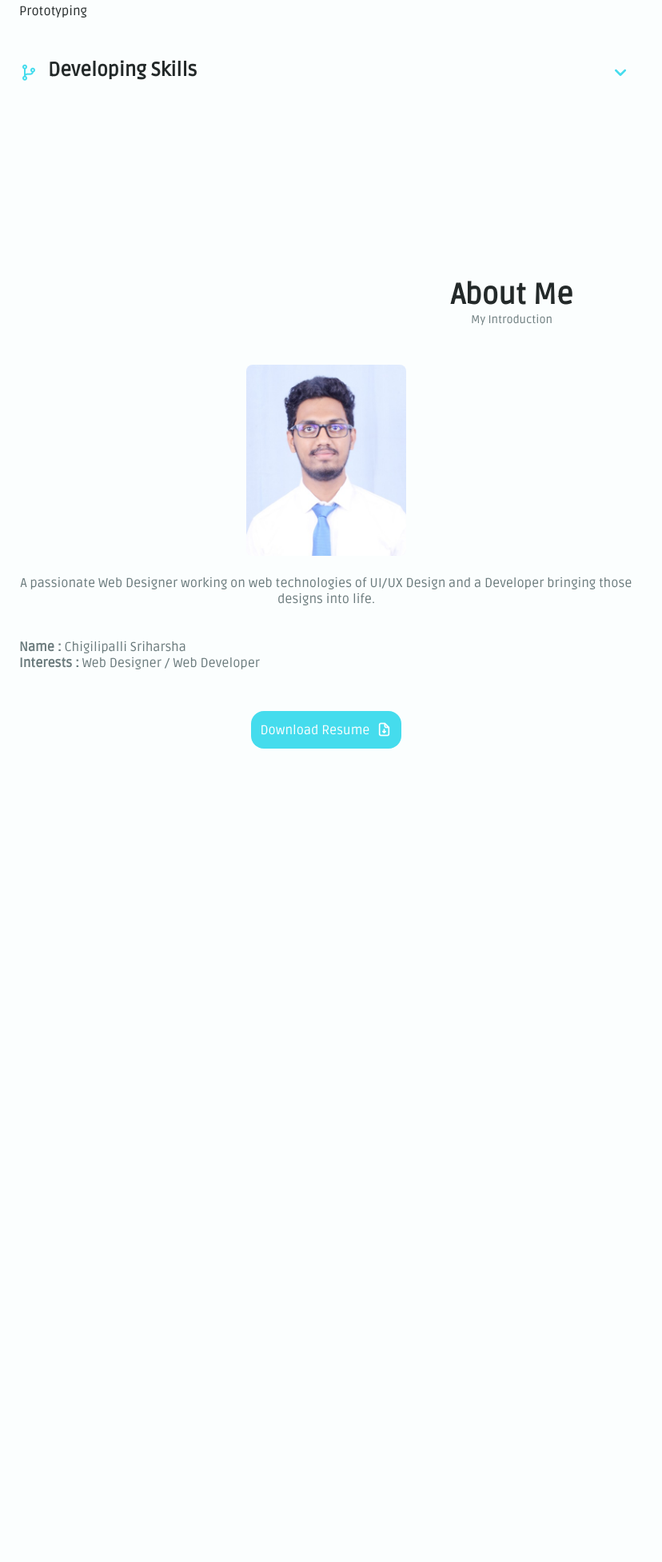
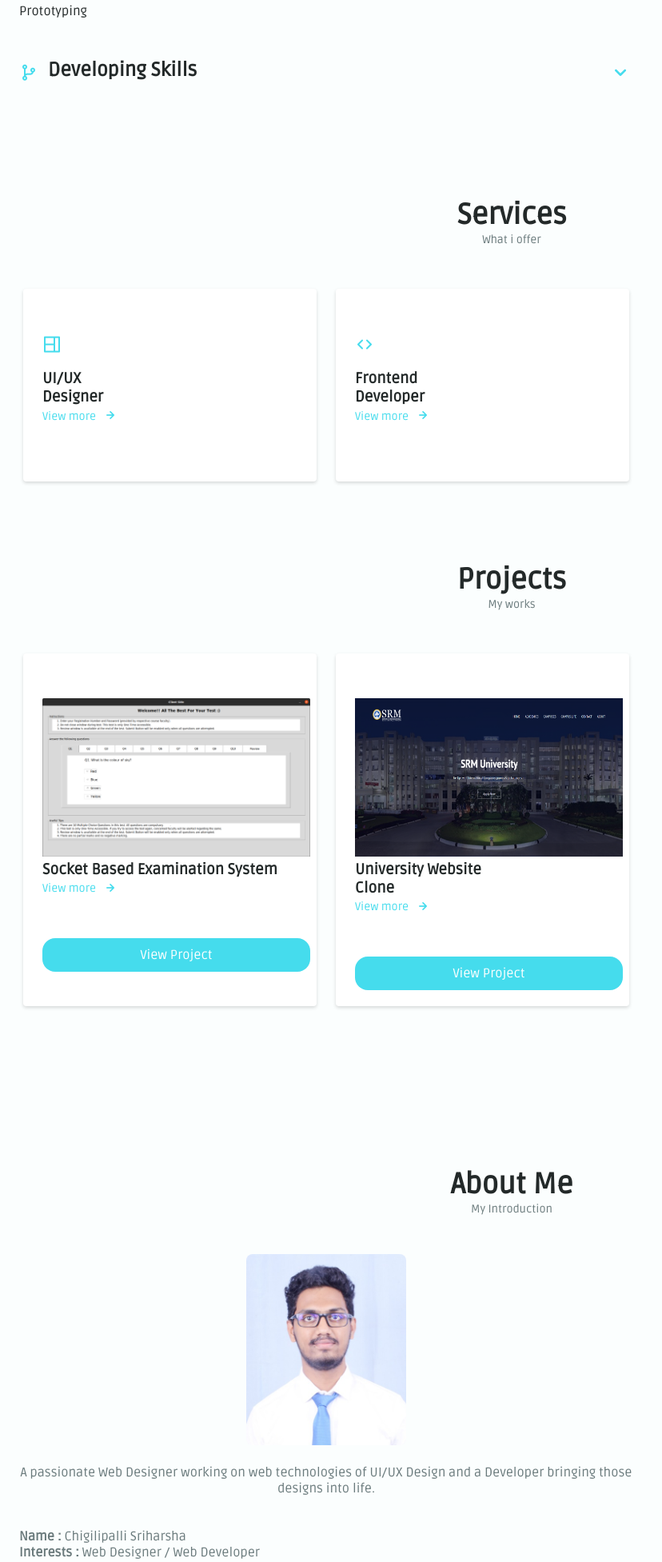
Before and after one commit to chs1268-dotcom/Portfolio, a PHP site: page / in a window 1280 px wide. Shown: the part 1071-3024 px from the top of the page at 80% size, without its empty margins (0-828 px from the left). Before the commit the page ends 2007 px from the top, so only its background shows below. Run offline with PHP 8.4, Linux system fonts and the light colour scheme.

Commit message:
updated services and projects

```diff
--- a/index.html
+++ b/index.html
@@ -229,8 +229,177 @@
 
 
         </section>
+        <!-------------------------------------------services------------------------------------------------------>
+        <section class="services section" id="services">
+            <h2 class="section__title">Services</h2>
+            <span class="section__subtitle">What i offer</span>
+
+            <div class="services__container container grid">
+             <!------------------------------service1--------------------------------------->
+               <div class="services__content">
+                   <div>
+                    <i class="uil uil-web-grid services__icon"></i>
+                    <h3 class="service__title">UI/UX <br>Designer</h3>
+                   </div>
+
+                   <span class="button button--flex button--small button--link services__button">
+                       View more
+                       <i class="uil uil-arrow-right button__icon"></i>
+                   </span>
+
+                   <div class="services__modal">
+                       <div class="services__modal-content">
+                           <h4 class="services__modal-title">UI/UX<br>Designer</h4>
+                           <i class="uil uil-times services__modal-close"></i>
+                           <ul class="services__modal-services grid">
+                                <li class="services__modal-service">
+                                    <i class="uil uil-angle-double-right services__modal-icon"></i>
+                                    <p>I develop the user interfaces.</p>
+                                </li>
+                               <li class="services__modal-service">
+                                    <i class="uil uil-angle-double-right services__modal-icon"></i>
+                                    <p>Plan and implement new designs.</p>
+                               </li>
+                               <li class="services__modal-service">
+                                    <i class="uil uil-angle-double-right services__modal-icon"></i>
+                                    <p>Develop and conceptualize a comprehensive UI/UX design strategy for product.</p>
+                               </li>
+                               <li class="services__modal-service">
+                                    <i class="uil uil-angle-double-right services__modal-icon"></i> <p>Produce high-quality UX design solutions through conducting research, wireframing, sketching, prototyping, and designing user interfaces</p>
+                               </li>
+                           </ul>
+                       </div>
+                   </div>
+
+               </div>
+
+            <!-------------------------------------------services2------------------------>
+
+                <div class="services__content">
+                    <div>
+                        <i class="uil uil-arrow services__icon"></i>
+                     <h3 class="service__title">Frontend<br>Developer</h3>
+                    </div>
+
+                    <span class="button button--flex button--small button--link services__button">
+                        View more
+                        <i class="uil uil-arrow-right button__icon"></i>
+                    </span>
+
+                    <div class="services__modal">
+                        <div class="services__modal-content">
+                            <h4 class="services__modal-title">Frontend <br>Developer</h4>
+                            <i class="uil uil-times services__modal-close"></i>
+
+                            <ul class="services__modal-services grid">
+                                 <li class="services__modal-service">
+                                     <i class="uil uil-angle-double-right services__modal-icon"></i>
+                                     <p>I develop the user interfaces.</p>
+                                 </li>
+                                <li class="services__modal-service">
+                                     <i class="uil uil-angle-double-right services__modal-icon"></i>
+                                     <p>Create interactive websites.</p>
+                                </li>
+
+                                <li class="services__modal-service">
+                                     <i class="uil uil-angle-double-right services__modal-icon"></i>
+                                     <p>Develop high quality interfaces with html, css and Java script.</p>
+                                </li>
+                            </ul>
+
+                        </div>
+                    </div>
+
+                </div>
+             </div>
+        </section>
+        <!------------------------------------------------projects---------------------------------------------->
+        <section class="services section" id="projects">
+            <h2 class="section__title">Projects</h2>
+            <span class="section__subtitle">My works</span>
+
+            <div class="services__container container grid">
+             <!------------------------------project1--------------------------------------->
+               <div class="services__content">
+                   <div>
+                     <img src="client_1.png" alt="" class="pro__img">
+                    <h3 class="service__title">Socket Based Examination System</h3>
+                   </div>
+
+                   <span class="button button--flex button--small button--link services__button">
+                       View more
+                       <i class="uil uil-arrow-right button__icon"></i>
+                   </span>
+                   <a href="https://github.com/chs1268-dotcom/Lan-Based-Examination-using-Socket-Programming" class="modal__button">
+                    View Project
+                  </a>
+
+                   <div class="services__modal">
+                       <div class="services__modal-content">
+                           <h4 class="services__modal-title">Socket Based Examination System</h4>
+                           <i class="uil uil-times services__modal-close"></i>
+                           <ul class="services__modal-services grid">
+                                <li class="services__modal-service">
+                                    <i class="uil uil-angle-double-right services__modal-icon"></i>
+                                    <p> Collaborated with a team of 2 for developing a GUI based Examination System using socket programming in
+                                        python.
+                                        </p>
+                                </li>
+                               <li class="services__modal-service">
+                                    <i class="uil uil-angle-double-right services__modal-icon"></i>
+                                    <p> Designed and Develeped the interface of application.</p>
+                               </li>
+                               <li class="services__modal-service">
+                                    <i class="uil uil-angle-double-right services__modal-icon"></i>
+                                    <p> Implemented Socket Programming for Question and Answer system for the examination</p>
+                               </li>
+
+                           </ul>
+                       </div>
+                   </div>
+
+               </div>
+
+            <!-------------------------------------------project2------------------------>
+
+                <div class="services__content">
+                    <div>
+                      <img src="univclone.png" alt="" class="pro__img">
+                     <h3 class="service__title">University Website<br> Clone</h3>
+                    </div>
+
+                    <span class="button button--flex button--small button--link services__button">
+                        View more
+                        <i class="uil uil-arrow-right button__icon"></i>
+                    </span>
+                    <a href="https://github.com/chs1268-dotcom/University-Website-Clone" class="modal__button">
+                        View Project
+                    </a>
+
+                    <div class="services__modal">
+                        <div class="services__modal-content">
+                            <h4 class="services__modal-title">University Website Clone</h4>
+                            <i class="uil uil-times services__modal-close"></i>
+
+                            <ul class="services__modal-services grid">
+                                 <li class="services__modal-service">
+                                     <i class="uil uil-angle-double-right services__modal-icon"></i>
+                                     <p> Developed a university website with html,css and javascript</p>
+                                 </li>
+                                <li class="services__modal-service">
+                                     <i class="uil uil-angle-double-right services__modal-icon"></i>
+                                     <p> Designed it to be more interactive and user friendly by applying micro animations.</p>
+                                </li>
 
 
+                            </ul>
+
+                        </div>
+                    </div>
+
+                </div>
+             </div>
+        </section>
 
 
         <!---------------------------------------About------------------------------------------------------>
@@ -255,7 +424,7 @@
                     </div>
 
                     <div class="about__buttons">
-                        <a download="" href="Resume2.pdf" class="button button--flex">
+                        <a download="" href="SRIHARSHA_RESUME.pdf" class="button button--flex">
                             Download Resume<i class="uil uil-file-download button__icon"></i>
                         </a>
                     </div>
--- a/main.js
+++ b/main.js
@@ -49,3 +49,27 @@
 skillsHeader.forEach((el) =>{
     el.addEventListener('click', toggleSkills)
 })
+
+/*---------------------services----------------------------*/
+const modalViews = document.querySelectorAll('.services__modal'),
+      modalBtns= document.querySelectorAll('.services__button'),
+      modalCloses=document.querySelectorAll('.services__modal-close')
+
+let modal = function(modalClick){
+    modalViews[modalClick].classList.add('active-modal')
+}
+
+
+modalBtns.forEach((modalBtn, i) =>{
+    modalBtn.addEventListener('click',() =>{
+        modal(i)
+    })
+})
+
+modalCloses.forEach((modalClose) =>{
+    modalClose.addEventListener('click',()=>{
+        modalViews.forEach((modalView)=>{
+            modalView.classList.remove('active-modal')
+        })
+    })
+})
--- a/style1.css
+++ b/style1.css
@@ -330,6 +330,8 @@
 
 }
 
+/*-------------------------------------------buttons--------------------------------------------*/
+
 .button{
     display: inline-block;
     background-color: var(--first-color);
@@ -356,6 +358,23 @@
     align-items: center;
 
 }
+.button--small{
+    padding: .75rem 1rem;
+
+}
+
+.button--link{
+    padding:0;
+    background-color: transparent;
+    color: var(--first-color);
+}
+
+.button--link:hover{
+    background-color: transparent;
+    color: var(--first-color-alt);
+}
+
+/*-------------------------about-----------------------------*/
 
 .about{
     margin-top: 100px;
@@ -441,3 +460,125 @@
 .skills__open .skills__arrow{
     transform: rotate(-180deg);
 }
+
+/*--------------------------------------services-----------------------------*/
+.services__container{
+
+    gap: 1.5rem;
+    grid-template-columns: repeat(2, 1fr);
+    padding: 5px;
+
+
+}
+
+.services__content{
+    position: relative;
+    background-color: var(--container-color);
+    padding: 3.5rem .5rem 1.25rem 1.5rem;
+    border-radius: .25rem;
+    box-shadow: 0 2px 4px rgba(0, 0, 0, .15);
+    transition: .3s;
+}
+
+.services__content:hover{
+    box-shadow:0 4px 8px rgba(0, 0, 0, .15);
+}
+
+.services__icon{
+    display: block;
+    font-size: 1.5rem;
+    color: var(--first-color);
+    margin-bottom: var(--mb-1);
+
+}
+
+.services__title{
+    font-size: var(--h3-font-size);
+    margin-bottom: var(--mb-1);
+    font-weight: var(--font-medium);
+}
+
+.services__button{
+    cursor: pointer;
+    font-size: var(--small-font-size);
+}
+.services__button:hover .button__icon{
+    transform: translateX(.25rem);
+}
+
+.services__modal{
+    position: fixed;
+    top: 0;
+    left: 0;
+    right: 0;
+    bottom: 0;
+    background-color: rgba(0, 0, 0, .5);
+    display: flex;
+    align-items: center;
+    justify-content: center;
+    padding: 0 1rem;
+    z-index: var(--z-modal);
+    opacity: 0;
+    visibility: hidden;
+    transition: .3s;
+}
+
+.services__modal-content{
+    position: relative;
+    background-color: var(--container-color);
+    padding: 1.5rem;
+    border-radius: .5rem;
+
+}
+
+.services__modal-services{
+    row-gap: 1rem;
+
+
+}
+
+.services__modal-service{
+    display: flex;
+
+}
+
+.services__modal-title{
+    font-size: var(--h3-font-size);
+    font-weight: var(--font-medium);
+    margin-bottom: var(--mb-1-5);
+}
+
+.services__modal-close{
+    position: absolute;
+    top: 1rem;
+    right: 1rem;
+    font-size: 1.5rem;
+    color: var(--first-color);
+    cursor: pointer;
+}
+
+.services__modal-icons{
+    color: var(--first-color);
+    margin-right: var(--mb-0-25);
+
+}
+
+/*--------------active modal--------------*/
+.active-modal{
+    opacity: 1;
+    visibility: visible;
+}
+
+
+/*--------------------project----------------------*/
+.modal__button{
+    display: grid;
+    background-color: var(--first-color);
+    color: #fff;
+    padding: .7rem;
+    border-radius: 1rem;
+    align-items: center;
+    justify-content: center;
+    font-weight: var(--font-medium);
+
+}
```
Also changed, not shown: client_1.png (added), univclone.png (added), 2 other files.
